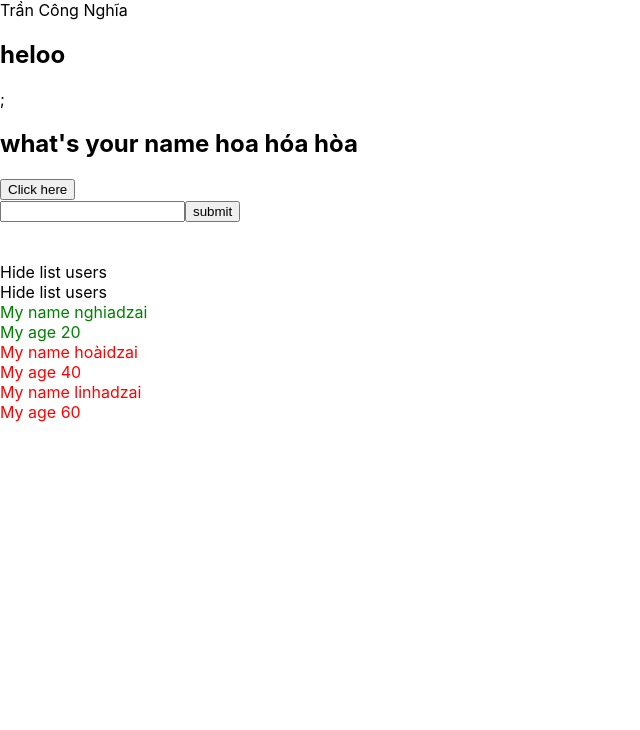
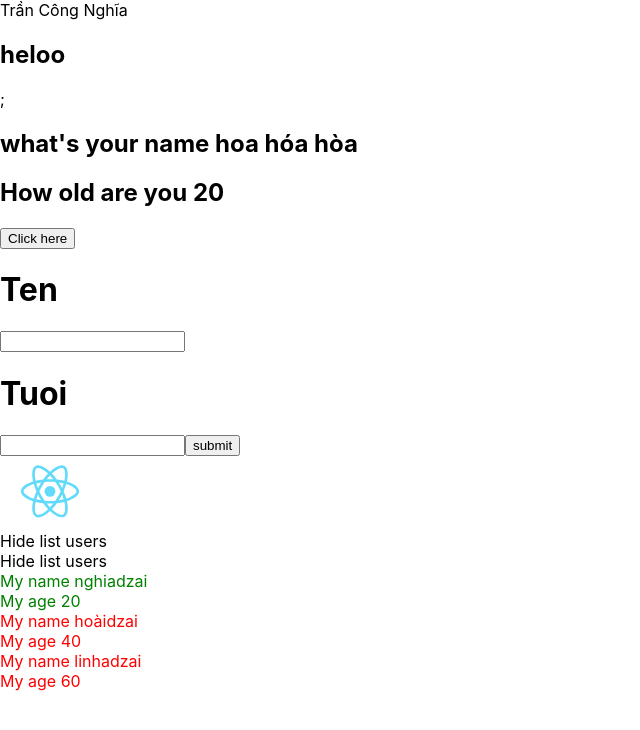
Before and after one commit to Hksiusua/Reactjs, a React (Create React App) app in the folder base-react-redux/: page / in a window 1280 px wide. Shown: the top 730 px of the page, without its empty margins (0-640 px from the left). Built offline with nearby package versions, Linux system fonts and the light colour scheme; the HTML template or start-up script is replaced by a standard one.

Commit message:
nghia-img

```diff
--- a/base-react-redux/package.json
+++ b/base-react-redux/package.json
@@ -13,6 +13,7 @@
     "redux": "4.2.0",
     "redux-devtools-extension": "2.13.9",
     "redux-thunk": "2.4.1",
+    "sass": "1.53.0",
     "web-vitals": "2.1.4"
   },
   "scripts": {
--- a/base-react-redux/src/App.css
+++ /dev/null
@@ -1,59 +0,0 @@
-.red {
-  color: red;
-}
-.green {
-  color: green;
-}
-
-body {
-  margin: 0;
-  font-family: -apple-system, BlinkMacSystemFont, "Segoe UI", "Roboto", "Oxygen",
-    "Ubuntu", "Cantarell", "Fira Sans", "Droid Sans", "Helvetica Neue",
-    sans-serif;
-  -webkit-font-smoothing: antialiased;
-  -moz-osx-font-smoothing: grayscale;
-}
-
-code {
-  font-family: source-code-pro, Menlo, Monaco, Consolas, "Courier New",
-    monospace;
-}
-
-.App {
-  text-align: center;
-}
-
-.App-logo {
-  height: 40vmin;
-  pointer-events: none;
-}
-
-@media (prefers-reduced-motion: no-preference) {
-  .App-logo {
-    animation: App-logo-spin infinite 20s linear;
-  }
-}
-
-.App-header {
-  background-color: #282c34;
-  min-height: 100vh;
-  display: flex;
-  flex-direction: column;
-  align-items: center;
-  justify-content: center;
-  font-size: calc(10px + 2vmin);
-  color: white;
-}
-
-.App-link {
-  color: #61dafb;
-}
-
-@keyframes App-logo-spin {
-  from {
-    transform: rotate(0deg);
-  }
-  to {
-    transform: rotate(360deg);
-  }
-}
--- a/base-react-redux/src/App.js
+++ b/base-react-redux/src/App.js
@@ -1,5 +1,5 @@
 import logo from "./logo.svg";
-import "./App.css";
+import "./App.scss";
 import Mycomponent from "./components/Mycomponent";
 import { useDispatch, useSelector } from "react-redux";
 import { increaseCounter, decreaseCounter } from "./redux/action/counterAction";
--- /dev/null
+++ b/base-react-redux/src/App.scss
@@ -0,0 +1,54 @@
+
+
+body {
+  margin: 0;
+  font-family: -apple-system, BlinkMacSystemFont, "Segoe UI", "Roboto", "Oxygen",
+    "Ubuntu", "Cantarell", "Fira Sans", "Droid Sans", "Helvetica Neue",
+    sans-serif;
+  -webkit-font-smoothing: antialiased;
+  -moz-osx-font-smoothing: grayscale;
+}
+
+code {
+  font-family: source-code-pro, Menlo, Monaco, Consolas, "Courier New",
+    monospace;
+}
+
+.App {
+  text-align: center;
+}
+
+.App-logo {
+  height: 40vmin;
+  pointer-events: none;
+}
+
+@media (prefers-reduced-motion: no-preference) {
+  .App-logo {
+    animation: App-logo-spin infinite 20s linear;
+  }
+}
+
+.App-header {
+  background-color: #282c34;
+  min-height: 100vh;
+  display: flex;
+  flex-direction: column;
+  align-items: center;
+  justify-content: center;
+  font-size: calc(10px + 2vmin);
+  color: white;
+}
+
+.App-link {
+  color: #61dafb;
+}
+
+@keyframes App-logo-spin {
+  from {
+    transform: rotate(0deg);
+  }
+  to {
+    transform: rotate(360deg);
+  }
+}
--- a/base-react-redux/src/components/Displayinfor.js
+++ b/base-react-redux/src/components/Displayinfor.js
@@ -1,5 +1,6 @@
 import React from "react";
-
+import "./Displayinfor.scss";
+import logo from "./../logo.svg";
 class Displayinfor extends React.Component {
   state = {
     isshowListUser: true,
@@ -15,6 +16,7 @@ class Displayinfor extends React.Component {
 
     return (
       <div>
+        <img src={logo} />
         <div>
           <span
             onClick={() => {
--- /dev/null
+++ b/base-react-redux/src/components/Displayinfor.scss
@@ -0,0 +1,9 @@
+.red {
+  color: red;
+}
+.green {
+  color: green;
+}
+img {
+  width: 100px;
+}
--- a/base-react-redux/src/components/Mycomponent.js
+++ b/base-react-redux/src/components/Mycomponent.js
@@ -9,14 +9,19 @@ class Mycomponent extends React.Component {
       { id: 3, name: "linhadzai", age: 60 },
     ],
   };
+
+  handleAddNewUser = (userObj) => {
+    console.log("Check: ", userObj);
+    // coppy the array add userObj the first
+    this.setState({
+      listUsers: [userObj, ...this.state.listUsers],
+    });
+  };
+
   render() {
     return (
       <div>
-        <Userinfor></Userinfor>
-
-
-        <br></br>
-        <br></br>
+        <Userinfor handleAddNewUser={this.handleAddNewUser}></Userinfor>
 
         <Displayinfor listUsers={this.state.listUsers}></Displayinfor>
       </div>
--- a/base-react-redux/src/components/Userinfor.js
+++ b/base-react-redux/src/components/Userinfor.js
@@ -16,25 +16,46 @@ class Userinfor extends React.Component {
       name: event.target.value,
     });
   };
+
+  handleOnChangeInputAge = (event) => {
+    this.setState({
+      age: event.target.value,
+    });
+  };
   handleOnSubmit = (event) => {
     event.preventDefault();
-    console.log(this.state);
+    this.props.handleAddNewUser({
+      id: Math.floor(Math.random() * 100 + 1) + "-random",
+      name: this.state.name,
+      age: this.state.age,
+    });
+    // console.log(this.state);
     // alert("hello");
   };
   render() {
     return (
       <div>
         <h2>heloo</h2>;<h2>what's your name {this.state.name}</h2>
+        <h2>How old are you {this.state.age}</h2>
         <button onClick={this.handleClick}>Click here</button>
         <form
           onSubmit={(event) => {
             this.handleOnSubmit(event);
           }}
         >
+          <h1>Ten</h1>
           <input
             type="text"
             onChange={(event) => {
               this.handleOnChangeInput(event);
+            }}
+          ></input>
+
+          <h1>Tuoi</h1>
+          <input
+            type="number"
+            onChange={(event) => {
+              this.handleOnChangeInputAge(event);
             }}
           ></input>
           <button>submit</button>
--- /dev/null
+++ b/package.json
@@ -0,0 +1,5 @@
+{
+  "dependencies": {
+    "sass": "1.53.0"
+  }
+}
```
Also changed, not shown: 2 other files (tests, documents, lock files or other folders).
